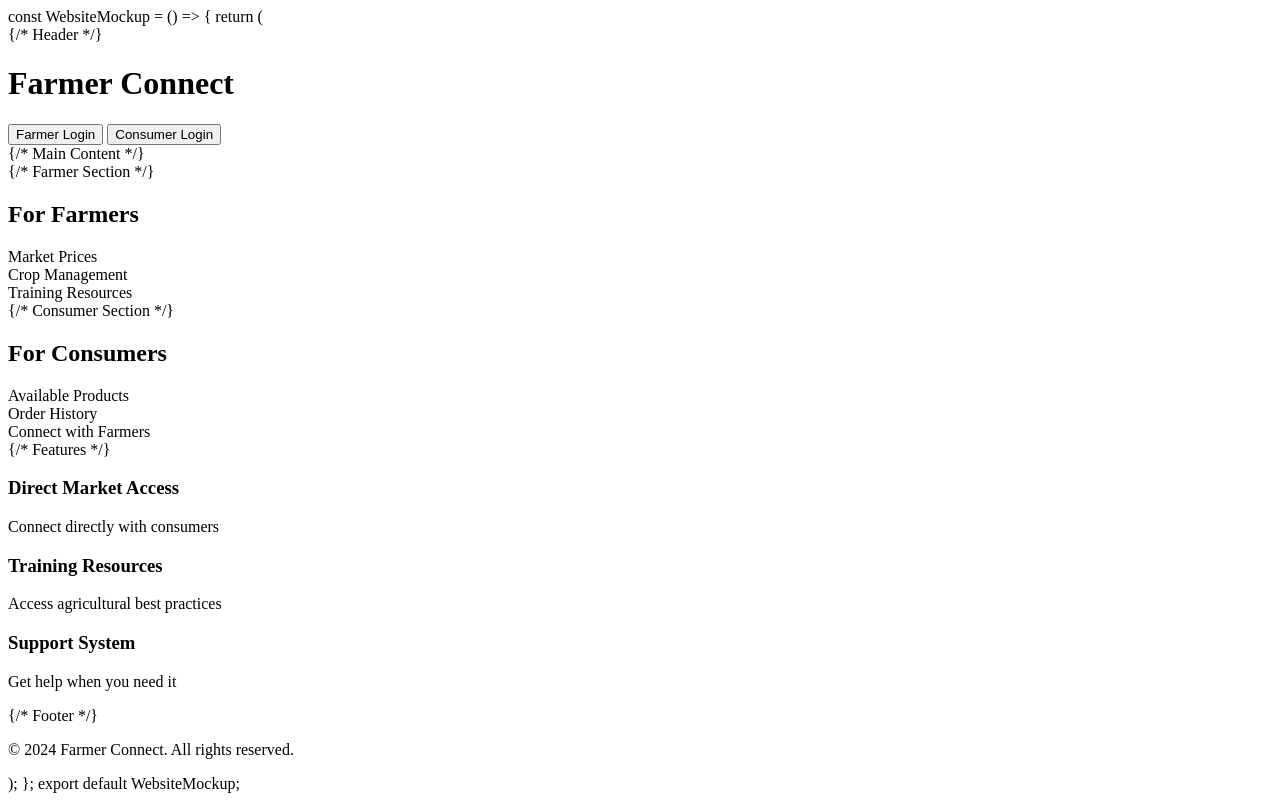
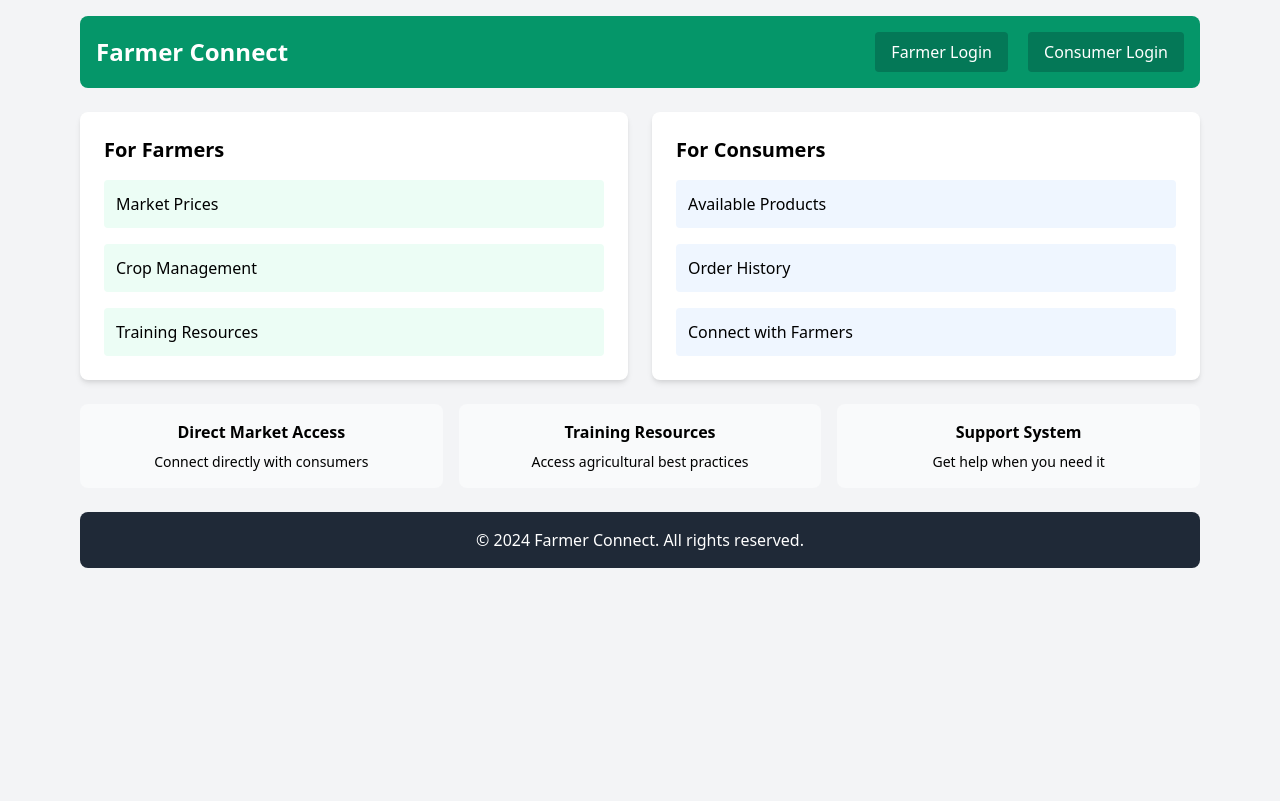
Before and after one commit to SandipGarai/RKVY_Project_2025, a plain HTML site: page index.html in a window 1280 px wide. Drawn offline with nearby package versions, Linux system fonts and the light colour scheme.

Commit message:
Update index.html

```diff
--- a/index.html
+++ b/index.html
@@ -1,62 +1,67 @@
-const WebsiteMockup = () => {
-  return (
-    <div className="w-full max-w-6xl mx-auto p-4">
-      {/* Header */}
-      <header className="bg-green-600 text-white p-4 rounded-lg mb-6">
-        <div className="flex justify-between items-center">
-          <h1 className="text-2xl font-bold">Farmer Connect</h1>
-          <nav className="space-x-4">
-            <button className="px-4 py-2 bg-green-700 rounded">Farmer Login</button>
-            <button className="px-4 py-2 bg-green-700 rounded">Consumer Login</button>
+<!DOCTYPE html>
+<html lang="en">
+<head>
+  <meta charset="UTF-8" />
+  <meta name="viewport" content="width=device-width, initial-scale=1.0" />
+  <title>Farmer Connect</title>
+  <link href="https://cdn.jsdelivr.net/npm/tailwindcss@2.2.19/dist/tailwind.min.css" rel="stylesheet">
+</head>
+<body class="bg-gray-100">
+  <div class="w-full max-w-6xl mx-auto p-4">
+    <!-- Header -->
+    <header class="bg-green-600 text-white p-4 rounded-lg mb-6">
+      <div class="flex justify-between items-center">
+        <h1 class="text-2xl font-bold">Farmer Connect</h1>
+        <nav class="space-x-4">
+          <button class="px-4 py-2 bg-green-700 rounded">Farmer Login</button>
+          <button class="px-4 py-2 bg-green-700 rounded">Consumer Login</button>
         </nav>
       </div>
     </header>
 
-      {/* Main Content */}
-      <main className="grid grid-cols-1 md:grid-cols-2 gap-6 mb-6">
-        {/* Farmer Section */}
-        <div className="bg-white p-6 rounded-lg shadow-md">
-          <h2 className="text-xl font-bold mb-4">For Farmers</h2>
-          <div className="space-y-4">
-            <div className="p-3 bg-green-50 rounded">Market Prices</div>
-            <div className="p-3 bg-green-50 rounded">Crop Management</div>
-            <div className="p-3 bg-green-50 rounded">Training Resources</div>
+    <!-- Main Content -->
+    <main class="grid grid-cols-1 md:grid-cols-2 gap-6 mb-6">
+      <!-- Farmer Section -->
+      <div class="bg-white p-6 rounded-lg shadow-md">
+        <h2 class="text-xl font-bold mb-4">For Farmers</h2>
+        <div class="space-y-4">
+          <div class="p-3 bg-green-50 rounded">Market Prices</div>
+          <div class="p-3 bg-green-50 rounded">Crop Management</div>
+          <div class="p-3 bg-green-50 rounded">Training Resources</div>
         </div>
       </div>
 
-        {/* Consumer Section */}
-        <div className="bg-white p-6 rounded-lg shadow-md">
-          <h2 className="text-xl font-bold mb-4">For Consumers</h2>
-          <div className="space-y-4">
-            <div className="p-3 bg-blue-50 rounded">Available Products</div>
-            <div className="p-3 bg-blue-50 rounded">Order History</div>
-            <div className="p-3 bg-blue-50 rounded">Connect with Farmers</div>
+      <!-- Consumer Section -->
+      <div class="bg-white p-6 rounded-lg shadow-md">
+        <h2 class="text-xl font-bold mb-4">For Consumers</h2>
+        <div class="space-y-4">
+          <div class="p-3 bg-blue-50 rounded">Available Products</div>
+          <div class="p-3 bg-blue-50 rounded">Order History</div>
+          <div class="p-3 bg-blue-50 rounded">Connect with Farmers</div>
         </div>
       </div>
     </main>
 
-      {/* Features */}
-      <section className="grid grid-cols-1 md:grid-cols-3 gap-4 mb-6">
-        <div className="bg-gray-50 p-4 rounded-lg text-center">
-          <h3 className="font-bold mb-2">Direct Market Access</h3>
-          <p className="text-sm">Connect directly with consumers</p>
+    <!-- Features -->
+    <section class="grid grid-cols-1 md:grid-cols-3 gap-4 mb-6">
+      <div class="bg-gray-50 p-4 rounded-lg text-center">
+        <h3 class="font-bold mb-2">Direct Market Access</h3>
+        <p class="text-sm">Connect directly with consumers</p>
       </div>
-        <div className="bg-gray-50 p-4 rounded-lg text-center">
-          <h3 className="font-bold mb-2">Training Resources</h3>
-          <p className="text-sm">Access agricultural best practices</p>
+      <div class="bg-gray-50 p-4 rounded-lg text-center">
+        <h3 class="font-bold mb-2">Training Resources</h3>
+        <p class="text-sm">Access agricultural best practices</p>
       </div>
-        <div className="bg-gray-50 p-4 rounded-lg text-center">
-          <h3 className="font-bold mb-2">Support System</h3>
-          <p className="text-sm">Get help when you need it</p>
+      <div class="bg-gray-50 p-4 rounded-lg text-center">
+        <h3 class="font-bold mb-2">Support System</h3>
+        <p class="text-sm">Get help when you need it</p>
       </div>
     </section>
 
-      {/* Footer */}
-      <footer className="bg-gray-800 text-white p-4 rounded-lg text-center">
+    <!-- Footer -->
+    <footer class="bg-gray-800 text-white p-4 rounded-lg text-center">
       <p>© 2024 Farmer Connect. All rights reserved.</p>
     </footer>
   </div>
-  );
-};
-
-export default WebsiteMockup;
+</body>
+</html>
```
Lines whose indentation alone changed are shown as unchanged.
